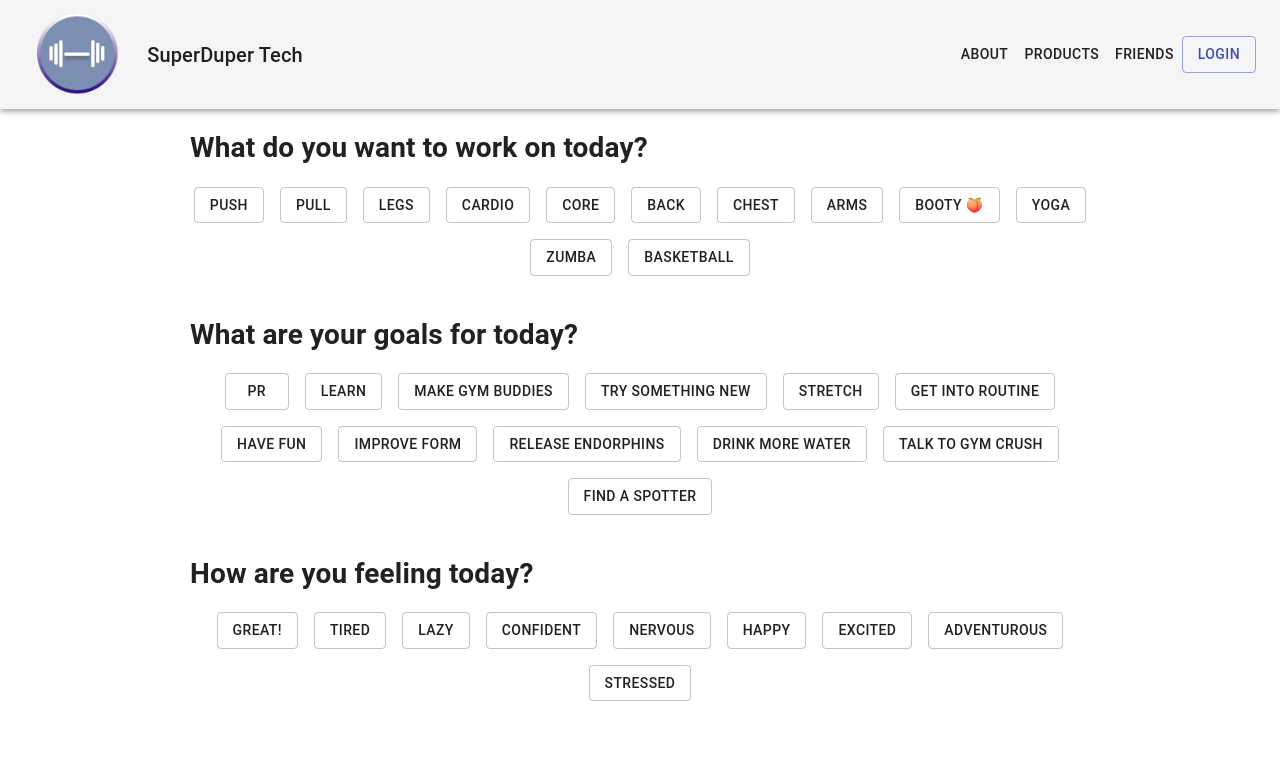
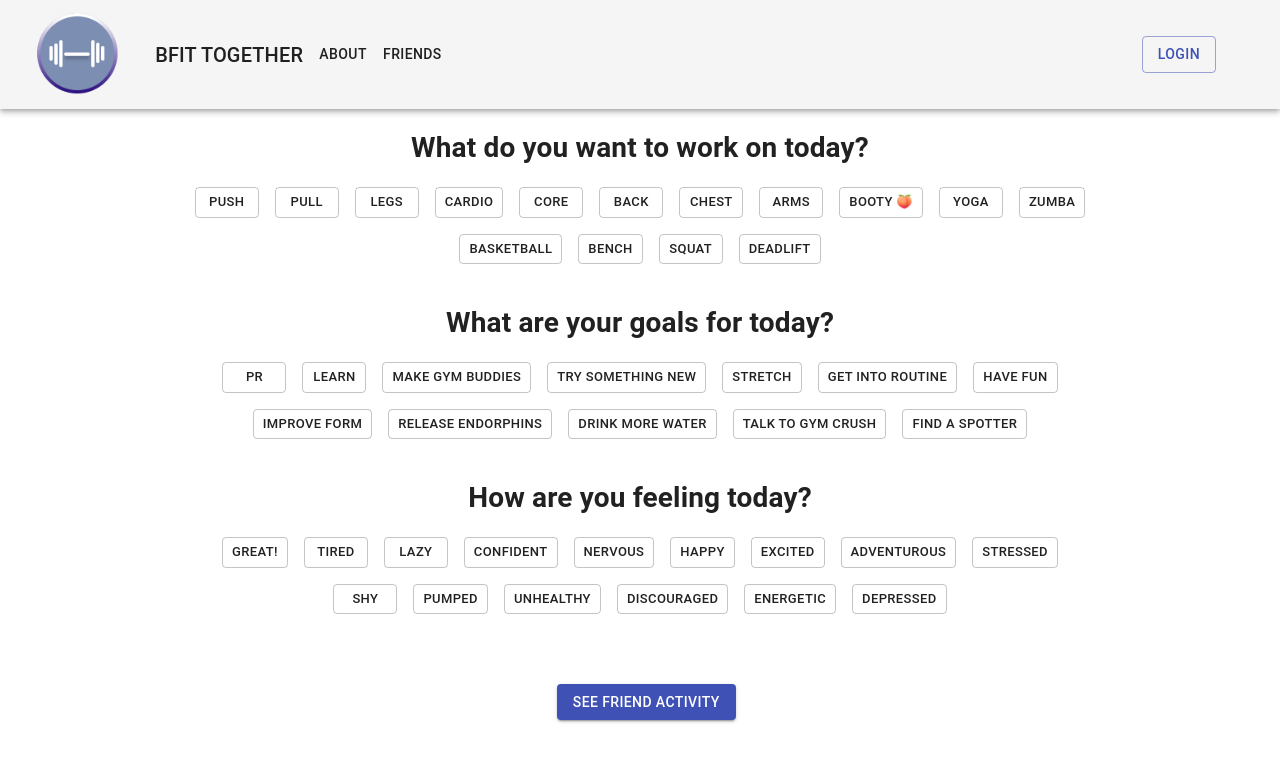
Before and after one commit to kaylynphan/hoth-9, a React (Create React App) app: page /select in a window 1280 px wide. Shown: the top 762 px of the page. Built offline with nearby package versions, Linux system fonts and the light colour scheme.

Commit message:
More routing buttons and Selections

```diff
--- a/src/FriendsPage.js
+++ b/src/FriendsPage.js
@@ -1,6 +1,7 @@
 import React from 'react';
 import PropTypes from 'prop-types';
 import AppBar from '@material-ui/core/AppBar';
+import Box from '@material-ui/core/Box'
 import Button from '@material-ui/core/Button';
 import CssBaseline from '@material-ui/core/CssBaseline';
 import Toolbar from '@material-ui/core/Toolbar';
@@ -8,6 +9,8 @@ import Typography from '@material-ui/core/Typography';
 import { withStyles } from '@material-ui/core/styles'
 import FriendsList from './FriendsList.js';
 import { useNavigate } from "react-router-dom";
+
+import logo from "./assets/logo.png"
 
 const styles = theme => ({
   '@global': {
@@ -63,7 +66,11 @@ function SelectionPage(props) {
   let navigate = useNavigate();
 
   async function goToFriends() {
-      navigate("./friends")
+      navigate("./friends");
+  }
+
+  async function goToHome() {
+      navigate("./home");
   }
 
   return (
@@ -71,15 +78,22 @@ function SelectionPage(props) {
       <CssBaseline />
       <AppBar position="static" color="default" className={classes.appBar}>
         <Toolbar>
-          <Typography variant="h6" color="inherit" noWrap className={classes.toolbarTitle}>
-            SuperDuper Tech
-          </Typography>
-          <Button>About</Button>
-          <Button>Products</Button>
-          <Button onClick={goToFriends}>Friends</Button>
-          <Button color="primary" variant="outlined">
-            Login
+          <img src={logo} alt="" className="sdt-logo"/>
+          <Button onClick={goToHome} className={classes.toolBarTitle}>
+            <Typography variant="h6" color="inherit" noWrap>
+              BFit Together
+            </Typography>
           </Button>
+          <Box container justifyContent="right">
+            <Button>About</Button>
+            <Button onClick={goToFriends}>Friends</Button>
+            <Button style={{right: '5%', position: 'absolute',}}
+              color="primary"
+              variant="outlined"
+            >
+              Login
+            </Button>
+          </Box>
         </Toolbar>
       </AppBar>
       <main className={classes.layout}>
--- a/src/Home.js
+++ b/src/Home.js
@@ -2,6 +2,7 @@ import React from 'react';
 import classNames from 'classnames';
 import PropTypes from 'prop-types';
 import AppBar from '@material-ui/core/AppBar';
+import Box from '@material-ui/core/Box';
 import Button from '@material-ui/core/Button';
 import CssBaseline from '@material-ui/core/CssBaseline';
 import Grid from '@material-ui/core/Grid';
@@ -15,8 +16,6 @@ import './App.css';
 import rock from "./assets/rock.png"
 import logo from "./assets/logo.png"
 
-
-
 const styles = theme => ({
 
   '@global': {
@@ -25,7 +24,7 @@ const styles = theme => ({
     },
   },
   appBar: {
-    position: 'relative',
+    position: 'static',
     backgroundColor: theme.palette.common.gray,
   },
   toolbarTitle: {
@@ -136,17 +135,23 @@ function Home(props) {
     <React.Fragment>
       <CssBaseline />
       <AppBar position="static" color="default" className={classes.appBar}>
-        <Toolbar style={{}}>
+      <Toolbar>
         <img src={logo} alt="" className="sdt-logo"/>
-          <Typography variant="h6" color="inherit" noWrap className={classes.toolbarTitle}>
-            SuperDuper Tech
-          </Typography>
-          <Button>About</Button>
-          <Button>Products</Button>
-          <Button onClick={goToFriends}>Friends</Button>
-          <Button color="primary" variant="outlined">
-            Login
+          <Button className={classes.toolBarTitle}>
+            <Typography variant="h6" color="inherit" noWrap>
+              BFit Together
+            </Typography>
           </Button>
+          <Box container justifyContent="right">
+            <Button>About</Button>
+            <Button onClick={goToFriends}>Friends</Button>
+            <Button style={{right: '5%', position: 'absolute',}}
+              color="primary"
+              variant="outlined"
+            >
+              Login
+            </Button>
+          </Box>
         </Toolbar>
       </AppBar>
       <main className={classes.layout}>
--- a/src/Select.js
+++ b/src/Select.js
@@ -6,6 +6,7 @@ import { useState } from 'react';
 function OptionButton(props) {
   const [appearance, setAppearance] = useState("outlined")
   return <Button
+    size="small"
     variant={appearance}
     onClick={() => {
       console.log("click");
@@ -18,9 +19,9 @@ function OptionButton(props) {
 function Activties() {
   return (
     <div>
-      <h1>What do you want to work on today?</h1>
+      <h1 style={{textAlign: 'center'}}>What do you want to work on today?</h1>
       <Grid container justifyContent="center" spacing={2}>
-          {[ "Push", "Pull", "Legs", "Cardio", "Core", "Back", "Chest", "Arms", "Booty 🍑", "Yoga", "Zumba", "Basketball" ].map((value) => (
+          {[ "Push", "Pull", "Legs", "Cardio", "Core", "Back", "Chest", "Arms", "Booty 🍑", "Yoga", "Zumba", "Basketball", "Bench", "Squat", "Deadlift"].map((value) => (
             <Grid key={value} item>
               <OptionButton text={value}/>
             </Grid>
@@ -33,7 +34,7 @@ function Activties() {
 function Goals() {
   return (
     <div>
-      <h1>What are your goals for today?</h1>
+      <h1 style={{textAlign: 'center'}}>What are your goals for today?</h1>
       <Grid container justifyContent="center" spacing={2}>
           {[ "PR", "Learn", "Make Gym Buddies", "Try Something New", "Stretch", "Get into Routine", "Have Fun", "Improve Form", "Release Endorphins", "Drink More Water", "Talk to Gym Crush", "Find a Spotter"].map((value) => (
             <Grid key={value} item>
@@ -48,9 +49,9 @@ function Goals() {
 function Moods() {
   return (
     <div>
-      <h1>How are you feeling today?</h1>
+      <h1 style={{textAlign: 'center'}}>How are you feeling today?</h1>
       <Grid container justifyContent="center" spacing={2}>
-          {[ "Great!", "Tired", "Lazy", "Confident", "Nervous", "Happy", "Excited", "Adventurous", "Stressed" ].map((value) => (
+          {[ "Great!", "Tired", "Lazy", "Confident", "Nervous", "Happy", "Excited", "Adventurous", "Stressed", "Shy", "Pumped", "Unhealthy", "Discouraged", "Energetic", "Depressed"].map((value) => (
             <Grid key={value} item>
               <OptionButton text={value}/>
             </Grid>
--- a/src/SelectionPage.js
+++ b/src/SelectionPage.js
@@ -1,8 +1,10 @@
 import React from 'react';
 import PropTypes from 'prop-types';
 import AppBar from '@material-ui/core/AppBar';
+import Box from '@material-ui/core/Box';
 import Button from '@material-ui/core/Button';
 import CssBaseline from '@material-ui/core/CssBaseline';
+import Grid from '@material-ui/core/Grid';
 import Toolbar from '@material-ui/core/Toolbar';
 import Typography from '@material-ui/core/Typography';
 import { withStyles } from '@material-ui/core/styles';
@@ -19,7 +21,7 @@ const styles = theme => ({
     },
   },
   appBar: {
-    position: 'relative',
+    position: 'static',
   },
   toolbarTitle: {
     flex: 1,
@@ -53,11 +55,6 @@ const styles = theme => ({
       paddingBottom: theme.spacing.unit * 2,
     },
   },
-  footer: {
-    marginTop: theme.spacing.unit * 8,
-    borderTop: `1px solid ${theme.palette.divider}`,
-    padding: `${theme.spacing.unit * 6}px 0`,
-  },
 });
 
 
@@ -69,25 +66,40 @@ function SelectionPage(props) {
     navigate("/friends");
   }
 
+  async function goToHome() {
+    navigate("/home");
+  }
+
   return (
     <React.Fragment>
       <CssBaseline />
         <AppBar position="static" color="default" className={classes.appBar}>
           <Toolbar>
           <img src={logo} alt="" className="sdt-logo"/>
-          <Typography variant="h6" color="inherit" noWrap className={classes.toolbarTitle}>
-            SuperDuper Tech
+            <Button onClick={goToHome} className={classes.toolBarTitle}>
+              <Typography variant="h6" color="inherit" noWrap>
+                BFit Together
               </Typography>
+            </Button>
+            <Box container justifyContent="right">
               <Button>About</Button>
-          <Button>Products</Button>
               <Button onClick={goToFriends}>Friends</Button>
-          <Button color="primary" variant="outlined">
+              <Button style={{right: '5%', position: 'absolute',}}
+                color="primary"
+                variant="outlined"
+              >
                 Login
               </Button>
+            </Box>
           </Toolbar>
         </AppBar>
         <main className={classes.layout}>
+          {/* <Grid container spacing={10} columns={1}> */}
             <Select />
+            <Button style={{position: 'absolute', left: '43.5%', bottom: '10%'}} variant="contained" color="primary" onClick={goToFriends}>
+                See Friend Activity
+            </Button>
+          {/*</Grid>*/}
         </main>
     </React.Fragment>
   );
```
Lines whose indentation alone changed are shown as unchanged.
